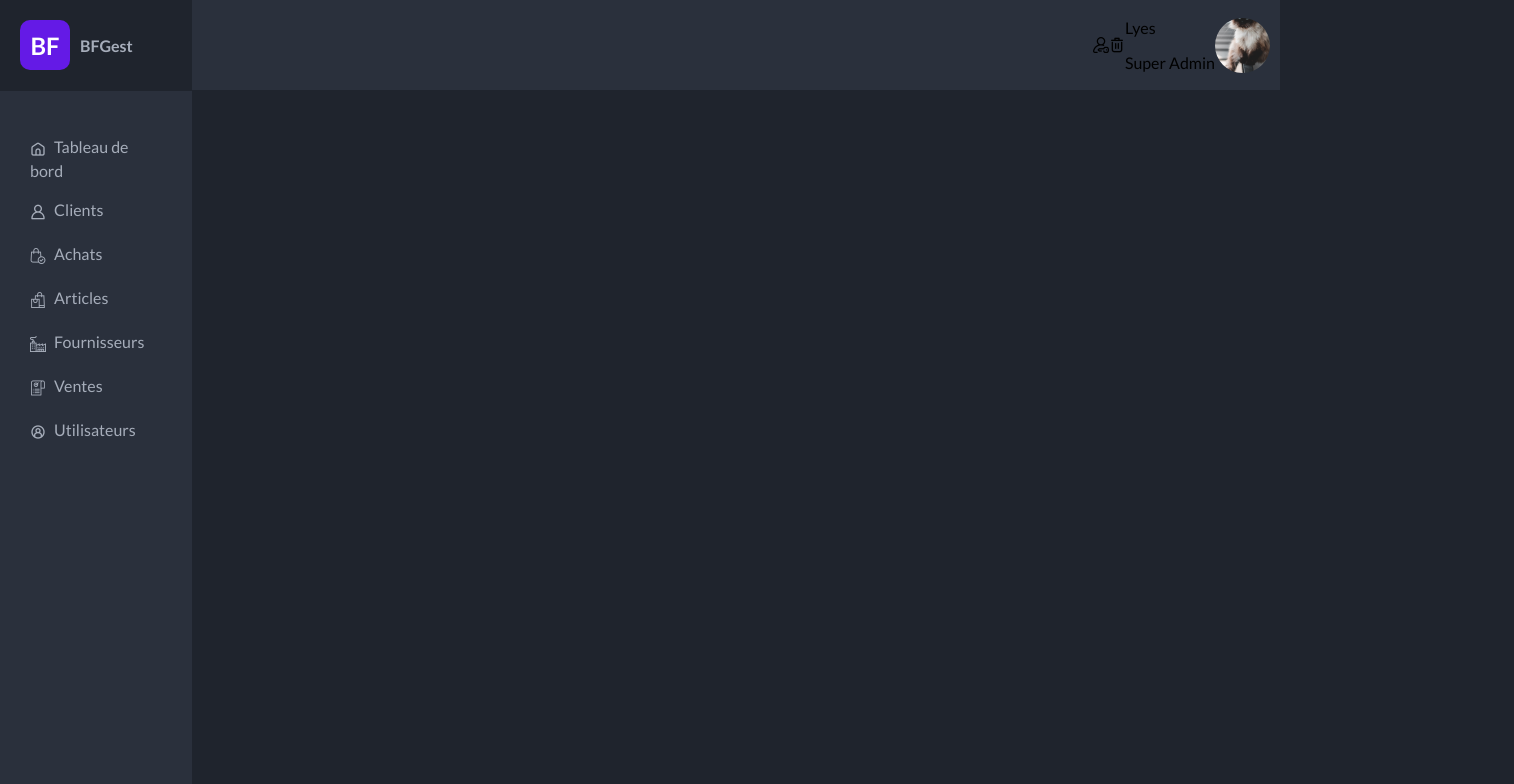
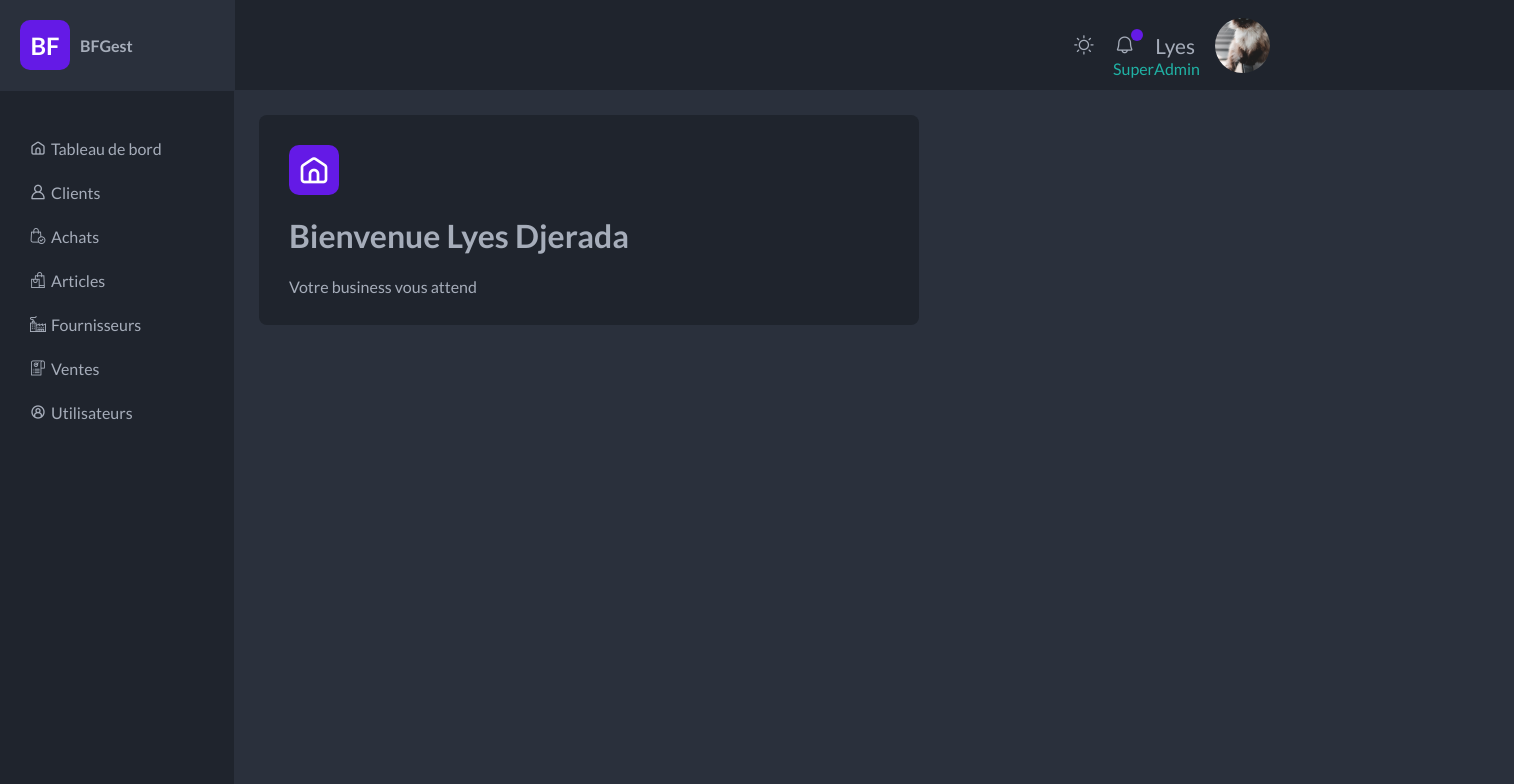
Before and after one commit to Hubdevv/BFGest, a React (Create React App) app: page /dashboard in a window 1280 px wide. Shown: the top 784 px of the page, 1514 px wide, since content can reach past the window. Built offline with nearby package versions, Linux system fonts and the light colour scheme.

Commit message:
Dashboard 100%

```diff
--- a/public/css/base.css
+++ b/public/css/base.css
@@ -5,6 +5,8 @@
     --cl2: #a6adba;
     --cl3: #2a303c;
     --cl4: #641ae6;
+    --cl5: #20b2a5;
+    --cl6: #f87272;
 }
 
 .cl1 {
@@ -22,3 +24,15 @@
 .cl4 {
     color: var(--cl4);
 }
+
+.cl5 {
+    color: var(--cl5);
+}
+
+.cl6 {
+    color: var(--cl6);
+}
+
+.col-10 {
+    width: 100%;
+}
--- a/public/css/style.css
+++ b/public/css/style.css
@@ -127,7 +127,7 @@ header {
     display: flex;
     align-items: center;
     justify-content: end;
-    background-color: var(--cl3);
+    background-color: var(--cl1);
     height: 70px;
 }
 
@@ -138,9 +138,47 @@ header img {
     border-radius: 50%;
 }
 
+header .name {
+    position: relative;
+}
+
+header .name p {
+    font-size: 1.3em;
+}
+
+header .name .green {
+    color: var(--cl5);
+    font-size: 1em;
+    position: absolute;
+    bottom: 0px;
+    right: -5px;
+}
+
+header .icon,
+header .name {
+    margin-right: 20px;
+}
+
+header .icon {
+    font-size: 1.3em;
+}
+
+.circle {
+    position: absolute;
+    height: 12px;
+    width: 12px;
+    border-radius: 50%;
+    background-color: var(--cl4);
+    top: 0;
+    right: 12px;
+}
+
 aside .top {
     padding: 20px;
-    background-color: var(--cl1);
+    background-color: var(--cl3);
+    position: absolute;
+    top: 0;
+    width: 195px;
 }
 
 aside .top p {
@@ -150,11 +188,8 @@ aside .top p {
 }
 
 aside {
-    position: absolute;
-    top: 0;
     height: 100vh;
-    background-color: var(--cl3);
-    width: 15%;
+    background-color: var(--cl1);
 }
 
 aside ul {
@@ -163,30 +198,55 @@ aside ul {
     padding: 20px;
 }
 
-aside ul li {
+aside ul li .link {
     align-items: center;
     justify-content: start;
     display: flex;
     padding: 10px;
     border-radius: 8px;
-}
-
-aside ul li .link {
     color: var(--cl2);
 }
 
-aside ul li .link:hover {
+aside ul li:hover .link {
+    background-color: var(--cl4);
     color: #fff;
-}
-
-aside ul li:hover {
-    background-color: var(--cl4);
 }
 
 aside ul li .icon {
     margin-right: 5px;
 }
 
+.main {
+    background-color: var(--cl3);
+}
+
+.card {
+    margin-top: 25px;
+    margin-left: 25px;
+    color: var(--cl2);
+    padding: 30px;
+    background-color: var(--cl1);
+    width: 600px;
+    height: 150px;
+    border-radius: 8px;
+}
+
+.card .logo .icon {
+    font-size: 2em;
+    color: #fff;
+}
+
+.card .logo {
+    display: flex;
+    align-items: center;
+    justify-content: center;
+}
+
+.grid2 {
+    display: grid;
+    grid-template-columns: 234px 100%;
+}
+
 .link {
     text-decoration: none;
 }
--- a/src/pages/Dashboard.jsx
+++ b/src/pages/Dashboard.jsx
@@ -2,26 +2,23 @@ import React from 'react'
 import { Link } from 'react-router-dom'
 function Dashboard() {
   return (
-    <div >
+    <div className='col-10' >
 
       <header >
-
-
-        <div className="flex flex-end ai-center">
-            <span className='icon'>l</span>
-            <div>
-                <span className='icon'>m</span>
+        <div className="flex ai-center">
+            <span className='icon cl2 '>n</span>
+            <div className='pos-r'>
+                <span className='icon cl2'>b</span>
+                <div className="circle"></div>
             </div>
-            <div className=''>
-                <p>Lyes</p>
-                <p className=''>Super Admin</p>
+           <div className='name'>
+                <p className='cl2 '>Lyes</p>
+                <span className='green'>SuperAdmin</span>
             </div>
            <img src="/image/cat.jpg" alt="" />
-
-
         </div>
       </header>
-
+      <div className='grid2'>
         <aside>
                 <div className='flex top'>
                     <div className='logo center'>
@@ -39,6 +36,16 @@ function Dashboard() {
                     <li><Link to={"/"}className='link'  ><span className='icon'>y</span> Utilisateurs</Link></li>
                 </ul>
         </aside>
+        <div className="main">
+          <div className="card">
+            <div className="logo"><span className="icon">a</span></div>
+            <h1>Bienvenue <strong>Lyes Djerada</strong></h1>
+            <p>Votre business vous attend</p>
+          </div>
+        </div>
+
+      </div>
+
     </div>
   )
 }
--- a/src/pages/Login.jsx
+++ b/src/pages/Login.jsx
@@ -1,27 +1,31 @@
 import React, {useState} from 'react'
 import User from '../class/User'
 
-const Connect = async (e) => {
+const Connect = async (e, setError) => {
 
     e.preventDefault()
     let inputs = e.target
     let pass = inputs.pass
     let email = inputs.email
 
-    console.log(email);
-
  if( email.value !=='' && pass.value !==''){
 
     console.log("Les champs sont remplis")
+    // console.log(email.value);
+    // console.log('hello ')
 
-    const results = await User.login(inputs);
+    // const results = await User.login(inputs);
 
-    console.log(results)
+    // console.log(results)
+    if(pass.value ==''){setError(true)
+    console.log('hello ')}
 
 }
 }
 
 function Login() {
+
+  const [error, setError] =useState(false)
 
   return (
     <div className='c center'>
@@ -29,8 +33,8 @@ function Login() {
         <h2>Connectez vous</h2>
         <p>Connectez-vous à votre espace administrateur</p>
 
-        <form action='' method='POST' onSubmit={(e) => Connect(e)}>
-
+        <form action='' method='POST' onSubmit={(e) => Connect(e, setError)}>
+            {error? <p className='cl6'>Veuillez saisir votre mot de passe.</p> : ''}
             <label>Email</label>
             <input type="email" name='email' placeholder='Email' required="true" />
 
```
Also changed, not shown: public/css/icons.ttf. Lines whose indentation alone changed are shown as unchanged.
